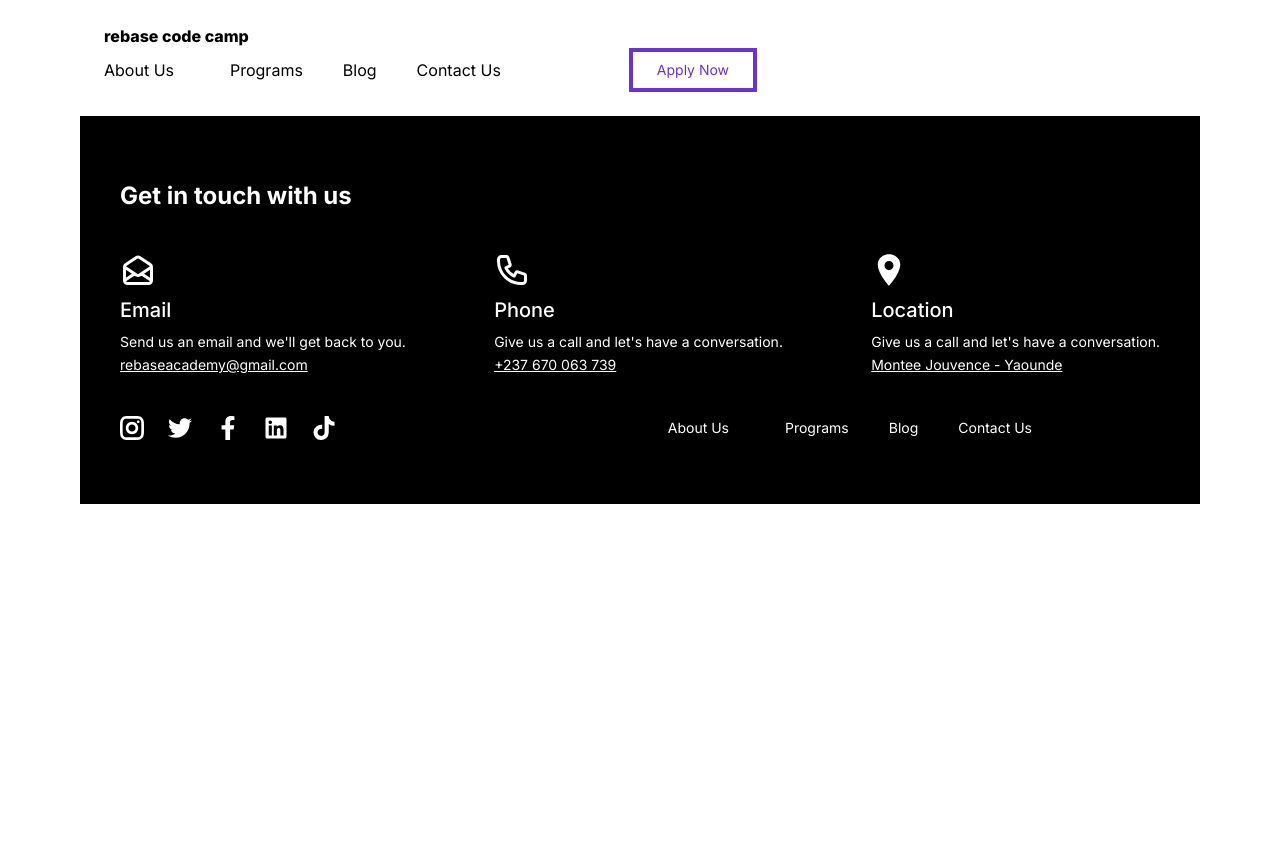
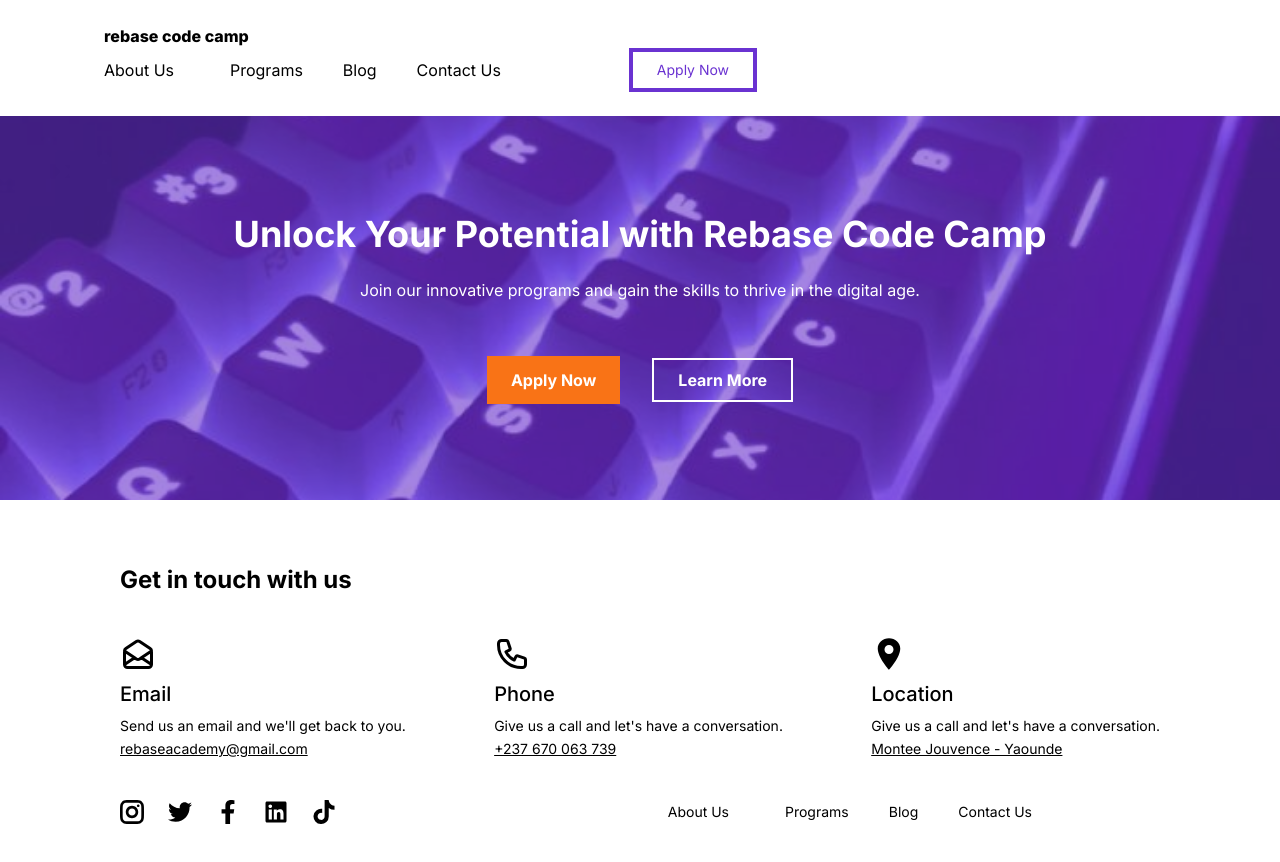
Before and after one commit to nsamedaisy/rebase_cc_frontend, a Next.js app: page /landing in a window 1280 px wide. Shown: the top 862 px of the page. Before the commit the page ends 800 px from the top, so only its background shows below. Built offline with nearby package versions, Linux system fonts and the light colour scheme.

Commit message:
potential section

```diff
--- a/app/_components/button.tsx
+++ b/app/_components/button.tsx
@@ -9,7 +9,7 @@ interface ButtonProps {
 
 const Button: React.FC<ButtonProps> = ({ onClick, type = 'button', className = '', children }) => {
     return (
-        <button onClick={onClick} type={type} className={`py-2 px-6 bg-transparent border-4 border-purple ${className}`}>
+        <button onClick={onClick} type={type} className={`py-2 px-6  ${className}`}>
             {children}
         </button>
     );
--- a/app/_components/footer.tsx
+++ b/app/_components/footer.tsx
@@ -7,7 +7,7 @@ import { FaFacebookF, FaLinkedin, FaTiktok, FaTwitter } from 'react-icons/fa';
 
 const Footer: React.FC = () => {
     return (
-        <div className='p-10 py-16 lg:mx-20 bg-black text-white'>
+        <div className='p-10 py-16 lg:mx-20'>
             <h1 className='text-2xl pb-10 font-bold'>Get in touch with us</h1>
 
             <div className='flex w-full justify-between mb-10'>
--- a/app/_components/navbar.tsx
+++ b/app/_components/navbar.tsx
@@ -40,7 +40,7 @@ export default function Navbar() {
                 </div>
                 <div>
                     <Link href="/dashboard">
-                        <Button className='text-purple text-sm' type='button'>Apply Now</Button>
+                        <Button className='text-purple text-sm bg-transparent border-4 border-purple' type='button'>Apply Now</Button>
                     </Link>
                 </div>
             </div>
--- a/app/_components/potential.tsx
+++ b/app/_components/potential.tsx
@@ -0,0 +1,35 @@
+import Image from "next/image";
+import React from "react";
+import keyboard from '../../public/keybrd.jpg';
+import Button from "./button";
+import Link from "next/link";
+
+const Potentialsection: React.FC = () => {
+    return (
+        <div className="relative">
+            <Image
+                src={keyboard}
+                alt="sectionimage"
+                className="w-full h-96 object-cover"
+            />
+
+            <div className="absolute inset-0 bg-purple opacity-60"></div>
+
+            <div className="absolute inset-0 flex flex-col items-center justify-center text-white">
+                <h2 className="text-4xl font-bold mb-6">Unlock Your Potential with Rebase Code Camp</h2>
+                <h3 className="mb-14">Join our innovative programs and gain the skills to thrive in the digital age.</h3>
+
+                <div className="space-x-8">
+                    <Link href="/dashboard" className="py-3.5 bg-orange-500">
+                        <Button className='font-bold' type='button'>Apply Now</Button>
+                    </Link>
+                    <Link href="/dashboard">
+                        <Button className='bg-transparent border-2 border-white font-bold' type='button'>Learn More</Button>
+                    </Link>
+                </div>
+            </div>
+        </div>
+    )
+}
+
+export default Potentialsection;
--- a/app/landing/page.tsx
+++ b/app/landing/page.tsx
@@ -1,10 +1,12 @@
 import Navbar from "../_components/navbar";
 import Footer from "../_components/footer"
+import Potentialsection from "../_components/potential";
 
 export default function LandingPage() {
     return (
         <div>
             <Navbar />
+            <Potentialsection />
             <Footer />
         </div>
     )
```
Also changed, not shown: public/keybrd.jpg (added).
